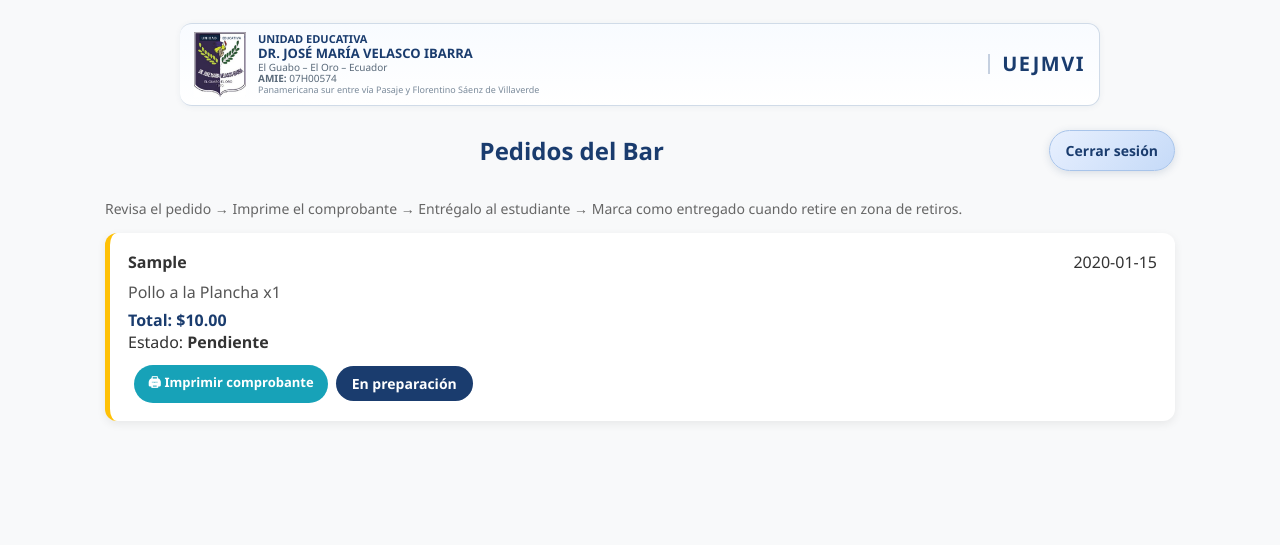
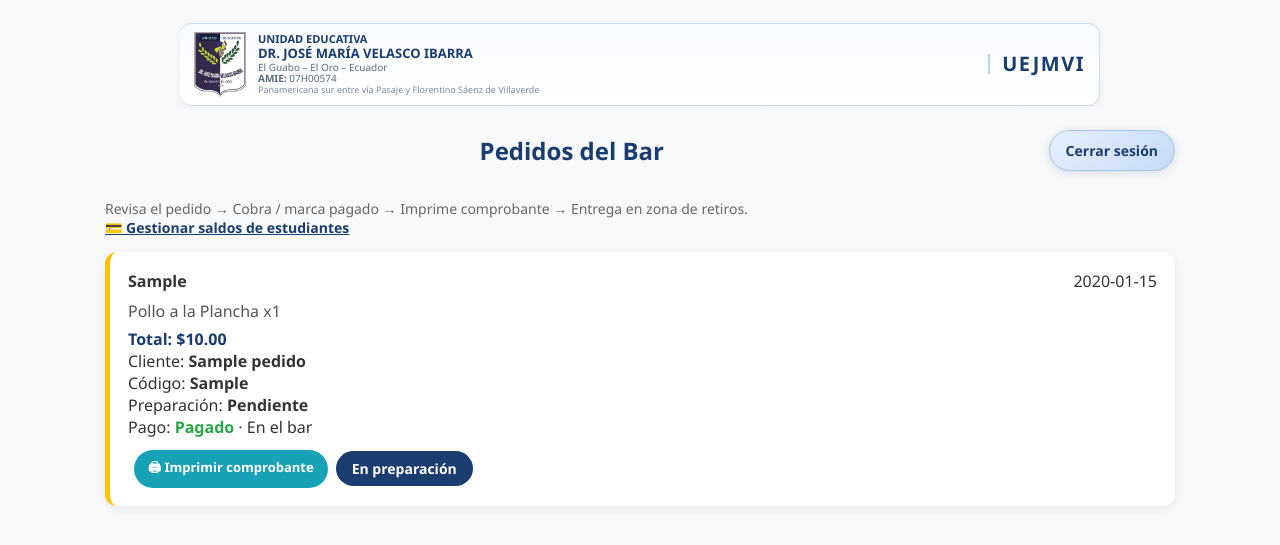
Before and after one commit to paopao0380-svg/recarga-veloz, a Flask app: page /pedidos-bar in a window 1280 px wide. Shown: the top 545 px of the page. Run offline with Flask 3, Linux system fonts and the light colour scheme; a user stored in the database is signed in; data comes from the database, SQL or seed files in the repository; tables that the repository leaves empty hold one stand-in row (values such as "Sample post"); some libraries are stand-ins or nearby versions.

Commit message:
Update order status and payment display in pedidos_bar

```diff
--- a/templates/pedidos_bar.html
+++ b/templates/pedidos_bar.html
@@ -128,7 +128,7 @@
         </header>
 
         <p style="color:#666; margin-bottom:15px; font-size:14px;">
-            Revisa el pedido → Imprime el comprobante → Entrégalo al estudiante → Marca como entregado cuando retire en zona de retiros.
+            Revisa el pedido → Cobra / marca pagado → Imprime comprobante → Entrega en zona de retiros.<br><a href="{{ url_for('gestionar_saldo') }}" style="color:#1a3c6e;font-weight:700;">💳 Gestionar saldos de estudiantes</a>
         </p>
 
         <div class="orders-list">
@@ -140,10 +140,22 @@
                 </div>
                 <p class="order-products">{{ pedido.productos or 'Sin productos' }}</p>
                 <p class="order-total">Total: ${{ '%.2f'|format(pedido.total) }}</p>
-                <p class="order-status">Estado: <strong>{{ pedido.estado }}</strong></p>
+                {% if pedido.nombre_cliente %}<p>Cliente: <strong>{{ pedido.nombre_cliente }}</strong></p>{% endif %}
+                {% if pedido.codigo_estudiante %}<p>Código: <strong>{{ pedido.codigo_estudiante }}</strong></p>{% endif %}
+                <p class="order-status">Preparación: <strong>{{ pedido.estado }}</strong></p>
+                <p class="order-status">Pago:
+                    <strong style="color:{% if pedido.estado_pago == 'Pagado' %}#28a745{% else %}#c41e3a{% endif %};">
+                        {{ pedido.estado_pago or 'Pendiente de pago' }}
+                    </strong>
+                    · {{ 'Saldo' if pedido.metodo_pago == 'saldo' else 'En el bar' }}
+                </p>
 
                 <div class="order-actions">
                     <a href="{{ url_for('recibo', pedido_id=pedido.id) }}" class="btn-recibo" target="_blank">🖨 Imprimir comprobante</a>
+
+                    {% if pedido.estado_pago != 'Pagado' %}
+                        <a href="{{ url_for('marcar_pagado', pedido_id=pedido.id) }}" class="btn-status" style="background:#28a745;">Marcar pagado</a>
+                    {% endif %}
 
                     {% if pedido.estado == 'Pendiente' %}
                         <a href="{{ url_for('cambiar_estado', pedido_id=pedido.id, estado='En preparación') }}" class="btn-status">En preparación</a>
```
